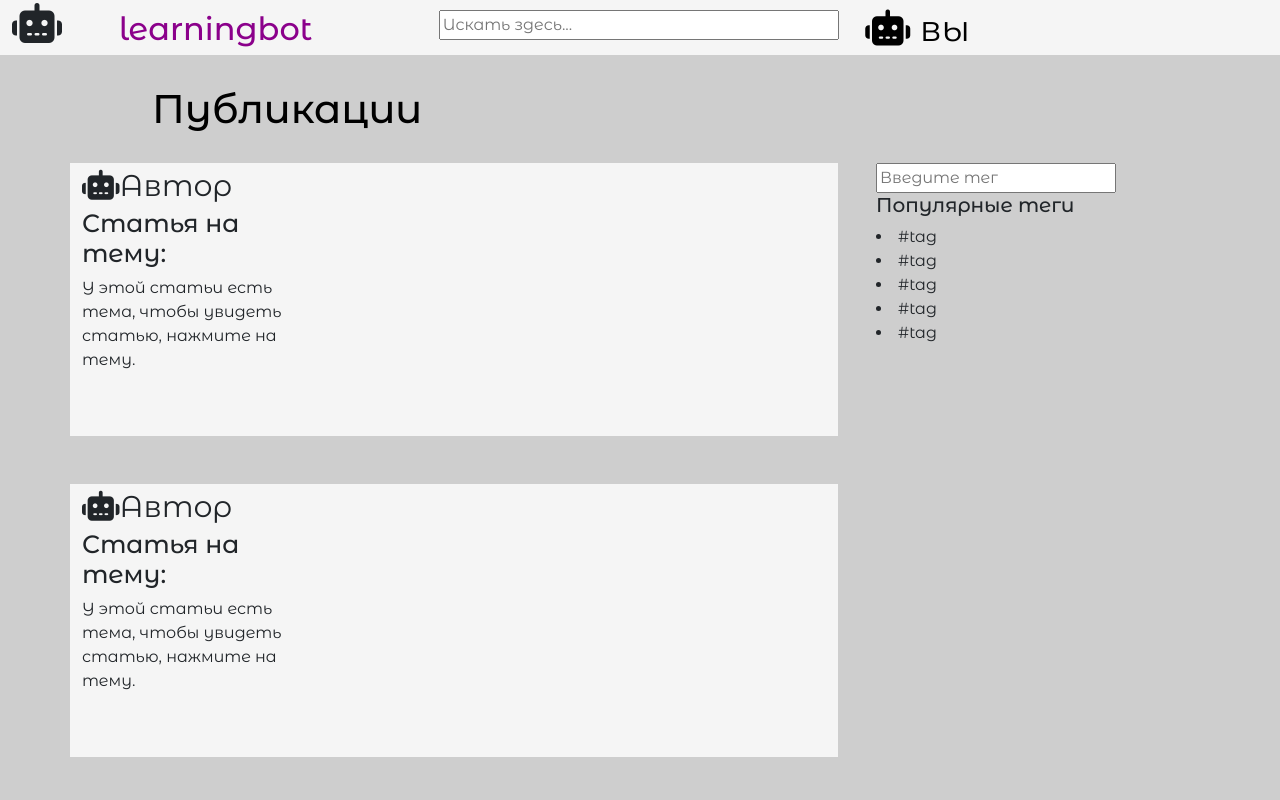
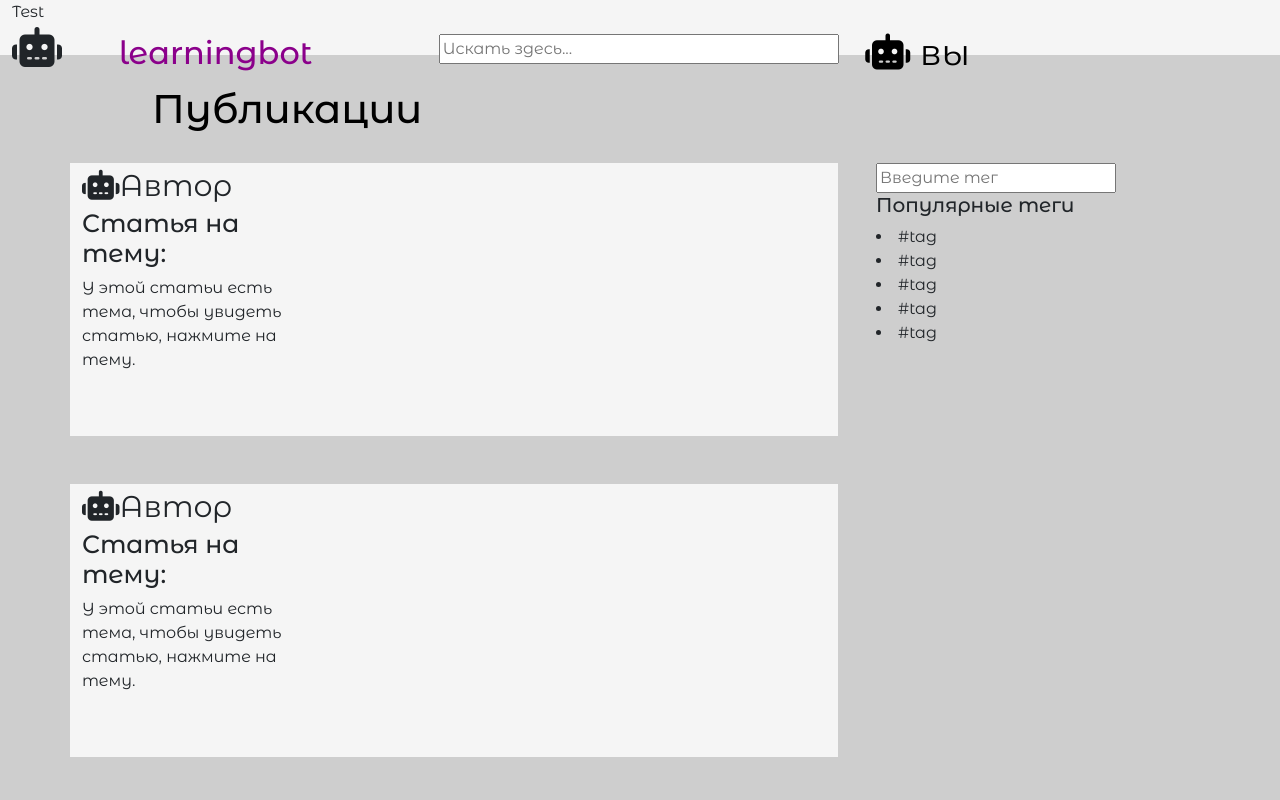
Before and after one commit to Mostseveral/learningbot_frontend, a plain HTML site: page index.html in a window 1280 px wide. Shown: the top 800 px of the page. Drawn offline with nearby package versions, Linux system fonts and the light colour scheme.

Commit message:
feat: test commit

```diff
--- a/index.html
+++ b/index.html
@@ -18,6 +18,7 @@
   </head>
   <body>
     <header class="container-fluid">
+        <div class="">Test</div>
         <div class="container-header">
 
             <div class="row">
```
